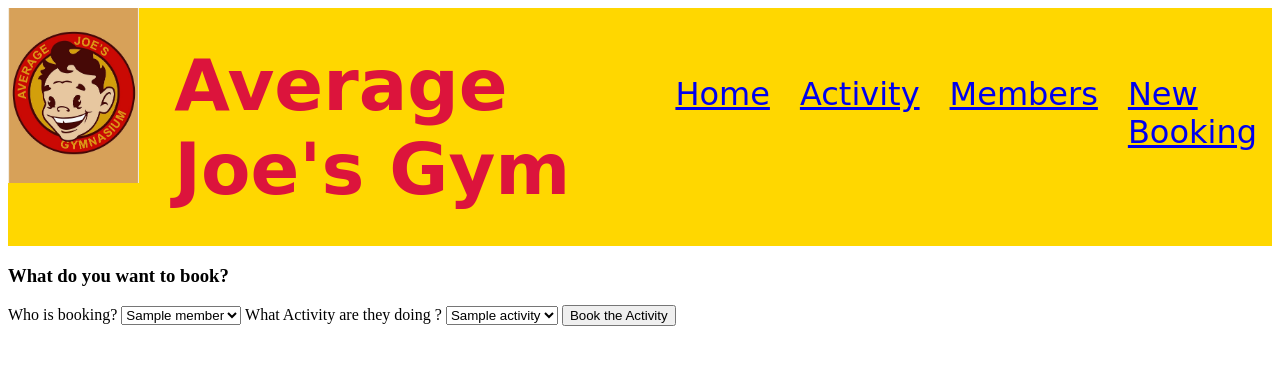
After one commit to Hornec1099/Gym_Project, a Flask app: page /booking/new in a window 1280 px wide. The commit adds this page. Shown: the top 365 px of the page. Run offline with Flask 2, Linux system fonts and the light colour scheme; a database or web service that is not in the repository returns one stand-in record (values such as "Sample title"); some libraries are stand-ins or nearby versions.

Commit message:
css applied to home base.html

```diff
--- a/app.py
+++ b/app.py
@@ -1,12 +1,14 @@
 from flask import Flask , render_template
 
 from controllers.member_controller import member_blueprint
-from controllers.actvitiy_controller import activity_blueprint
+from controllers.activity_controller import activity_blueprint
+from controllers.booking_controller import booking_blueprint
 
 app = Flask( __name__)
 
 app.register_blueprint(member_blueprint)
 app.register_blueprint(activity_blueprint)
+app.register_blueprint(booking_blueprint)
 
 @app.route('/')
 def home ():
--- a/controllers/booking_controller.py
+++ b/controllers/booking_controller.py
@@ -0,0 +1,32 @@
+from flask import Flask, render_template, request, redirect
+from flask import Blueprint
+from models.activity import Activity
+from models.booking import Booking
+from models.member import Member
+
+import repositories.booking_repository as booking_repository
+import repositories.member_repository as member_repository
+import repositories.activity_repository as activity_repository
+
+booking_blueprint = Blueprint("booking", __name__)
+
+@booking_blueprint.route('/booking/new')
+def new_booking():
+    all_members = member_repository.select_all()
+    all_activities = activity_repository.select_all()
+    return render_template('booking/new.html', members =all_members, activities = all_activities)
+
+@booking_blueprint.route('/', methods = ['POST'])
+def add_booking():
+    member_id = request.form['member']
+    activity_id = request.form['activity']
+    member = member_repository.select(member_id)
+    activity = activity_repository.select(activity_id)
+    booking = Booking(member, activity)
+    booking_repository.save(booking)
+    return redirect('/')
+
+@booking_blueprint.route('/booking/<id>')
+def show_booking(id):
+    booking = booking_repository.select(id)
+    return render_template( 'booking/show.html', booking = booking)
--- a/repositories/activity_repository.py
+++ b/repositories/activity_repository.py
@@ -2,7 +2,10 @@ from db.run_sql import run_sql
 
 from models.activity import Activity
 from models.member import Member
+from models.booking import Booking
 
+import repositories.member_repository as member_repository
+import repositories.booking_repository as booking_repository
 
 def save(activity):
     sql = "INSERT INTO activities (name_of_activity, day_of, time_of, description) VALUES (%s,%s,%s,%s) RETURNING id"
@@ -36,10 +39,7 @@ def select_all():
 def update(activity):
     sql = "UPDATE activities SET (name_of_activity, day_of, time_of, description) = (%s, %s,%s,%s) WHERE id = %s"
     values = [activity.name , activity.date, activity.time, activity.description, activity.id]
-    result =run_sql(sql, values)
-
-    activity1 = Activity(result['name_of_activity'], result['day_of'], result['time_of'],result['description'],result['id'])
-    return activity1
+    run_sql(sql, values)
 
 
 def delete_all():
@@ -62,3 +62,16 @@ def members(activity):
         members.append(member)
 
     return members
+
+def bookings(activity):
+    bookings = []
+    sql = "SELECT * FROM bookings WHERE activity_id = %s "
+    values = [activity.id]
+    results = run_sql(sql, values)
+
+    for result in results:
+        member = member_repository.select(result['member_id'])
+        booking = Booking(member ,activity, result['id'])
+        bookings.append(booking)
+
+    return bookings
--- /dev/null
+++ b/static/images/css/main.css
@@ -0,0 +1,31 @@
+.main-bar {
+    background-color:gold;
+    color:crimson;
+    font-family: Brush script MT, Brush Script Std, cursive;
+    display:flex;
+    flex-direction: row;
+    justify-content: space-between;
+}
+a:visited{
+    color :inherit;
+}
+
+.header {
+    font-size: 450%;
+    margin:35px;
+
+}
+
+.nav-list{
+    display:flex;
+    flex-direction: row;
+    justify-content: space-evenly;
+    font-size: 200%;
+
+}
+
+.nav-list > li {
+    margin: 35px 15px;
+    list-style-type: none;
+    text-decoration: none;
+}
--- a/templates/activity/index.html
+++ b/templates/activity/index.html
@@ -21,7 +21,9 @@
         <td> {{activity.description}}</td>
     </tr>
 </table>
-
+<form action = "/activity/{{activity.id}}" >
+    <button type = 'submit' > View Activity </button>
+</form>
 <br>
 {%endfor%}
 
--- a/templates/base.html
+++ b/templates/base.html
@@ -4,18 +4,22 @@
     <meta charset="UTF-8">
     <meta http-equiv="X-UA-Compatible" content="IE=edge">
     <meta name="viewport" content="width=device-width, initial-scale=1.0">
+    <link rel="stylesheet" href="{{ url_for('static', filename= 'images/css/main.css') }}">
     <title> Average Joe's </title>
 </head>
 <body>
+<div class= 'main-bar'>
+<img src = 'static/images/gym_face.jpg' alt = 'Gym Logo' width = 225 height = '175'>
+<h1 class = 'header'>Average Joe's Gym</h1>
 <nav>
-    <ul>
+    <ul class = nav-list>
         <li><a href = "/"> Home </a></li>
         <li><a href = "/activity"> Activity </a></li>
         <li><a href = "/members"> Members </a></li>
-        <li><a href = "/bookings"> Bookings </a></li>
+        <li><a href = "/booking/new"> New Booking </a></li>
     </ul>
 </nav>
-
+</div>
 {% block content%}
 {% endblock %}
 
--- /dev/null
+++ b/templates/booking/new.html
@@ -0,0 +1,30 @@
+{% extends "base.html" %}
+
+{% block content %}
+
+<h3>What do you want to book?</h3>
+
+<form action = '/' method = 'post'>
+
+    <label for = 'member'> Who is booking?  </label>
+    <select name ='member' id = 'member'>
+        {% for member in members %}
+        <option value = '{{member.id}}'> {{member.name}} </option>
+        {% endfor %}
+    </select>
+
+    <label for = 'activity' > What Activity are they doing ? </label>
+    <select name = 'activity' id ='activity'>
+        {% for activity in activities %}
+        <option value = '{{activity.id}}'> {{activity.name}} </option>
+        {% endfor %}
+    </select>
+
+    <button type ='submit'> Book the Activity </button>
+
+
+</form>
+
+
+
+{% endblock %}
```
Also changed, not shown: controllers/activity_controller.py (added, +58 -0 lines), controllers/actvitiy_controller.py (deleted, +0 -29 lines), static/images/Average Joe's_files/main.css (added, +24 -0 lines), templates/activity/edit.html (added, +24 -0 lines), templates/activity/show.html (added, +36 -0 lines), templates/booking/show.html (added, +8 -0 lines), templates/index.html (+17 -0 lines), static/images/Average Joe's_files/logo.jpeg (added), static/images/gym_face.jpg (added), static/images/logo.jpeg (added), static/images/unnamed.jpeg (added).
